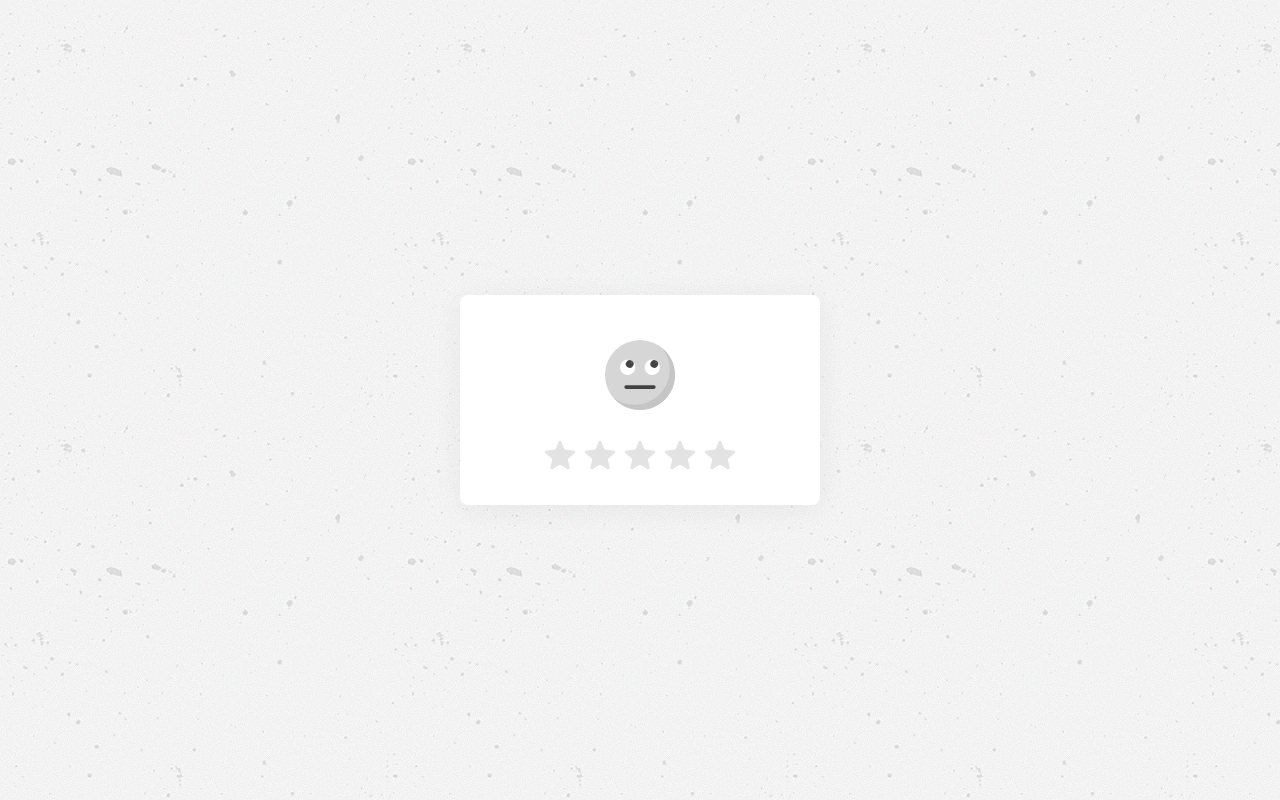
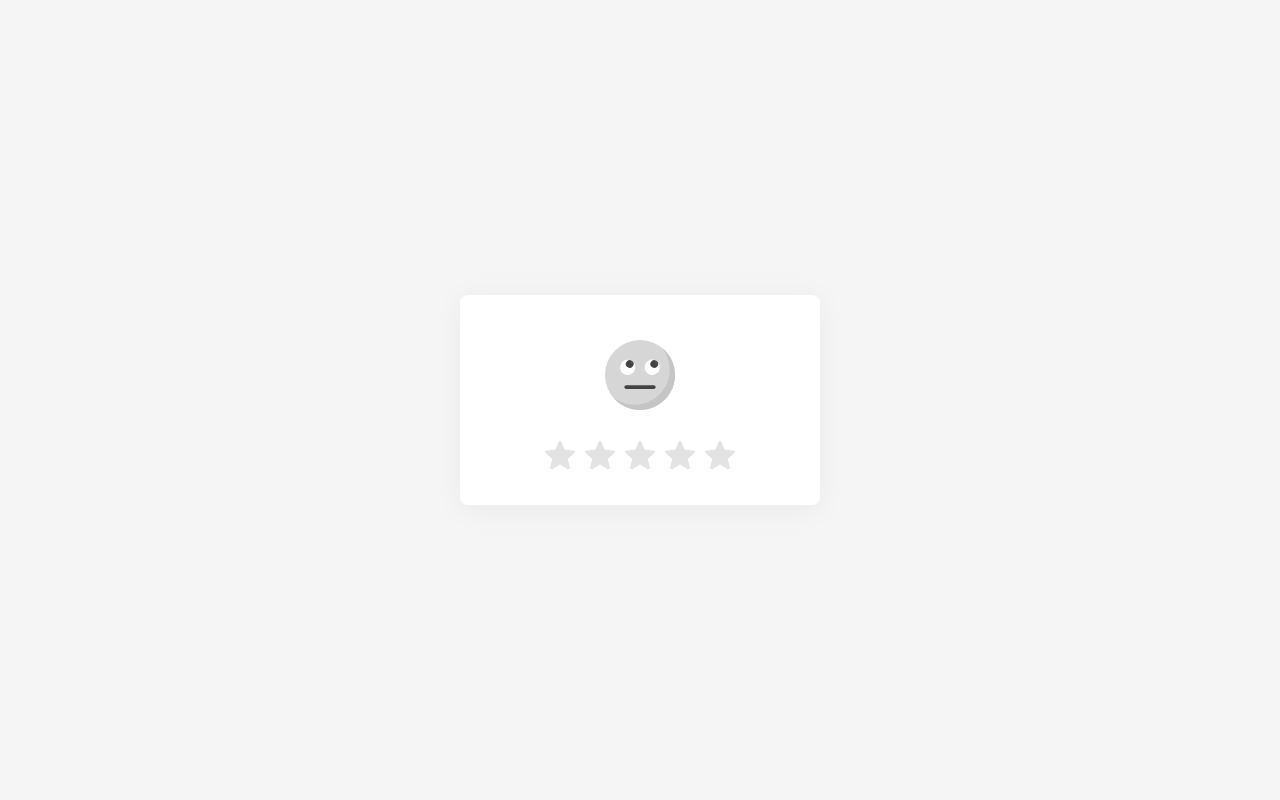
Before and after one commit to sweetsstore/Sweete_Store, a Vue app in the folder sweetes/: page /#/degree in a window 1280 px wide. Built offline with nearby package versions, Linux system fonts and the light colour scheme.

Commit message:
评分小修改

```diff
--- a/sweetes/src/Pages/degree/degree.vue
+++ b/sweetes/src/Pages/degree/degree.vue
@@ -116,7 +116,6 @@
 }
 
 .container {
-  background-image: url("./img/bjimg.png");
   display: flex;
   flex-wrap: wrap;
   height: 100vh;
```
Also changed, not shown: sweetes/src/Pages/degree/img/bjimg.png (deleted).
